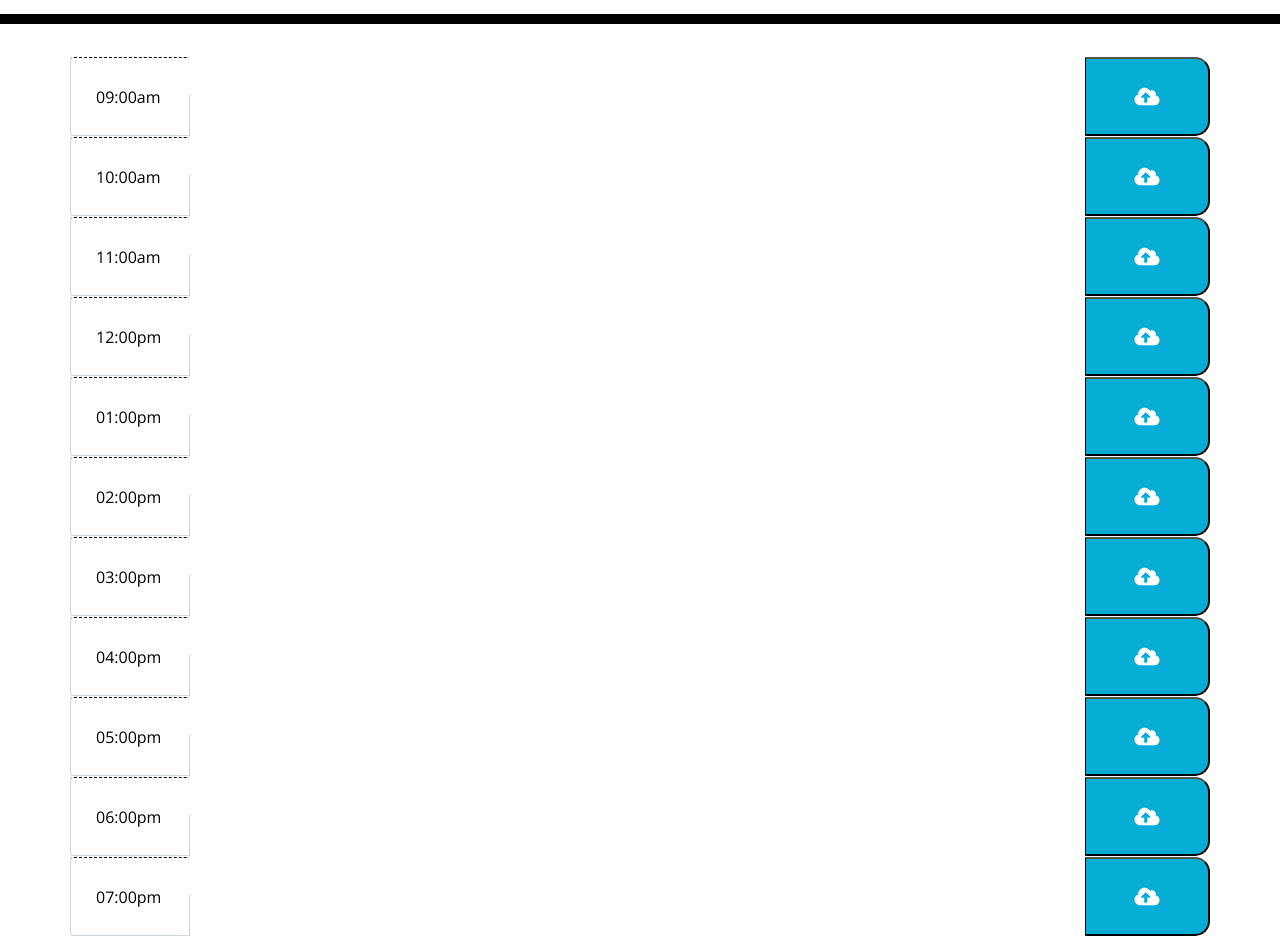
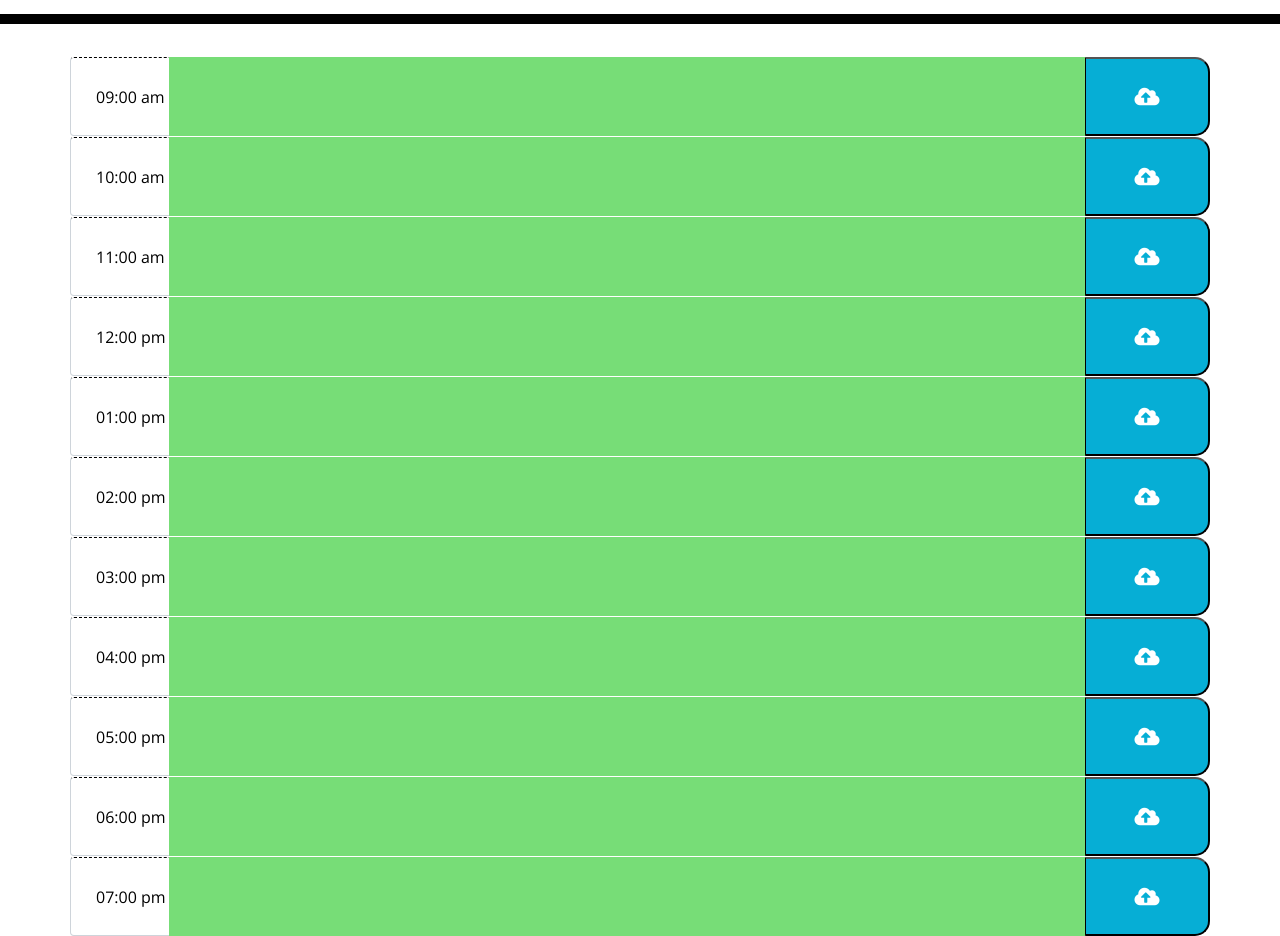
Before and after one commit to luccara123/Work-Day-Scheduler, a plain HTML site: page index.html in a window 1280 px wide. Shown: the part 280-1216 px from the top of the page. Drawn offline with nearby package versions, Linux system fonts and the light colour scheme.

Commit message:
Add functions to change the background and save to local storage

```diff
--- a/Develop/script.js
+++ b/Develop/script.js
@@ -1,16 +1,29 @@
+// Steps:
+// Set the variables for hour IDs
+// initical variable for the hour, user's input and the span
+//Get the time with moment.js and display on the screen.
+//Create a function to change the background color depending on the current time
+// Function to save the input in the local storage
+// Function to replace the hour variables and transform into strings
+
+
 // Main Variables with Jquery
 
 var nineAm = $("#9am");
 var tenAm = $("#10am");
 var elevenAm = $("#11am");
 var twelvePm = $("#12pm");
-var onePm = $("#01pm");
-var twoPm = $("#02pm");
-var threePm = $("#03pm");
-var fourPm = $("04pm");
-var fivePm = $("#05pm");
-var sixPm = $("#06pm");
-var sevenPm = $("#07pm");
+var onePm = $("#13pm");
+var twoPm = $("#14pm");
+var threePm = $("#15pm");
+var fourPm = $("16pm");
+var fivePm = $("#17pm");
+var sixPm = $("#18pm");
+var sevenPm = $("#19pm");
+
+var hour = moment().hours();
+var userInput;
+var hourSpan;
 
 //Adding time with moment.js
 
@@ -18,8 +31,7 @@ var currentDate = moment().format('dddd') + " " + moment().format("YYYY MMMM Do"
 var currentHour = moment().format('h:mmm:ss a');
 
 
-// Time: date and hour with setinterval
-
+// Time: date and hour with setInterval
 var time = setInterval(() => {
     var currentTime = moment();
     $('#currentDay').html(currentTime.format('YYYY MMMM Do') + ' ' +
@@ -27,3 +39,74 @@ var time = setInterval(() => {
 
    $('#currentDay').html(currentDate + " " + currentTime.format('hh:mm:ss a'));
 }, 100);
+
+
+var InitialPage = function(){
+    var init9 = JSON.parse(localStorage.getItem("09:00 am"));
+    nineAm.val(init9);
+
+    var init10 = JSON.parse(localStorage.getItem("10:00 am"))
+    tenAm.val(init10);
+
+    var init11 = JSON.parse(localStorage.getItem("11:00 am"))
+    elevenAm.val(init11);
+
+    var init12 = JSON.parse(localStorage.getItem("12:00 pm"))
+    twelvePm.val(init12);
+
+    var init1 = JSON.parse(localStorage.getItem("01:00 pm"))
+    onePm.val(init1);
+
+    var init2 = JSON.parse(localStorage.getItem("02:00 pm"))
+    twoPm.val(init2);
+
+    var init3 = JSON.parse(localStorage.getItem("03:00 pm"))
+    threePm.val(init3);
+
+    var init4 = JSON.parse(localStorage.getItem("04:00 pm"))
+    fourPm.val(init4);
+
+    var init5 = JSON.parse(localStorage.getItem("05:00 pm"))
+    fivePm.val(init5);
+
+    var init6 = JSON.parse(localStorage.getItem("06:00 pm"))
+    sixPm.val(init6);
+
+    var init7 = JSON.parse(localStorage.getItem("07:00 pm"))
+    sevenPm.val(init7);
+
+}
+
+
+//Change the background color
+var backgroundColor = function(){
+    $(".form-control").each(function (){
+        var timeTest = parseInt($(this).attr("id"));
+        hour = parseInt(hour);
+
+        if (hour > timeTest) {
+            $(this).addClass("past");  //silver
+        } else if(hour < timeTest) {
+            $(this).addClass("future");   //green
+        } else{
+            $(this).addClass("present");  //red
+        }
+
+    });
+}
+
+
+//Saving to local storage
+$(document).ready(function(){
+    InitialPage()
+    backgroundColor()
+    //Button save to local storage
+    var saveLocalStorage = function(){
+        userInput = $(this).siblings(".form-control").val().trim();
+        hourSpan = $(this).siblings(".input-group-prepend").text().trim();
+        localStorage.setItem(hourSpan, JSON.stringify(userInput));
+    };
+
+    $(".saveBtn").on("click", saveLocalStorage);
+
+});
--- a/Develop/style.css
+++ b/Develop/style.css
@@ -11,7 +11,7 @@ textarea{
   color: #000000;
   border-left: 1px solid black;
   padding: 10px;
-  width: 900px;
+  width: 920px;
 }
 
 .jumbotron {
@@ -41,9 +41,9 @@ textarea{
   background-color: #ffffff;
   color: #000000;
   border-top: 1px dashed #000000;
-  width: 120px;/*b*/
-  text-align: center;/*b*/
-  padding: 25px; /*b*/
+  width: 100px;
+  text-align: center;
+  padding: 25px;
 }
 
 .past {
@@ -66,9 +66,9 @@ textarea{
   border-top-right-radius: 15px;
   border-bottom-right-radius: 15px;
   background-color: #06AED5;
-  color: #fff;/*b*/
-  width: 125px;/*b*/
-  font-size: 20px;/*b*/
+  color: #fff;
+  width: 125px;
+  font-size: 20px;
   padding: 20px;
 }
 
@@ -82,5 +82,5 @@ textarea{
 }
 
 .form-control{
-  border: none; /*b*/
+  border: none;
 }
--- a/index.html
+++ b/index.html
@@ -35,33 +35,28 @@
       <div class="row">
         <div class="input-group">
 
-          <div class="input-group-prepend"> <!--Hour -->
-            <span class="input-group-text hour">
-              09:00am
-            </span>
+          <div class="input-group-prepend">
+            <span class="input-group-text hour">09:00 am </span>
           </div>
 
-          <text-area class="form-control" aria-label="With textarea" id="9am"></text-area>
-          <!--Save button with favicon-->
+          <textarea class="form-control" aria-label="With textarea" id="9am"></textarea>
+
           <button type="button" class="saveBtn"><i class="fas fa-cloud-upload-alt"></i></button>
 
         </div>
       </div>
 
        <!--10am -->
-       <div class="row">
+      <div class="row">
         <div class="input-group">
 
-          <div class="input-group-prepend"> <!--Hour -->
-            <span class="input-group-text hour">
-              10:00am
-            </span>
+          <div class="input-group-prepend">
+            <span class="input-group-text hour">10:00 am </span>
           </div>
 
-          <text-area class="form-control" aria-label="With textarea" id="10am"></text-area>
-          <!--Save button with favicon-->
+          <textarea class="form-control" aria-label="With textarea" id="10am"></textarea>
+
           <button type="button" class="saveBtn"><i class="fas fa-cloud-upload-alt"></i></button>
-
         </div>
       </div>
 
@@ -69,16 +64,13 @@
       <div class="row">
         <div class="input-group">
 
-          <div class="input-group-prepend"> <!--Hour -->
-            <span class="input-group-text hour">
-              11:00am
-            </span>
+          <div class="input-group-prepend">
+            <span class="input-group-text hour">11:00 am </span>
           </div>
 
-          <text-area class="form-control" aria-label="With textarea" id="11am"></text-area>
-          <!--Save button with favicon-->
+          <textarea class="form-control" aria-label="With textarea" id="11am"></textarea>
+
           <button type="button" class="saveBtn"><i class="fas fa-cloud-upload-alt"></i></button>
-
         </div>
       </div>
 
@@ -86,16 +78,13 @@
       <div class="row">
         <div class="input-group">
 
-          <div class="input-group-prepend"> <!--Hour -->
-            <span class="input-group-text hour">
-              12:00pm
-            </span>
+          <div class="input-group-prepend">
+            <span class="input-group-text hour">12:00 pm </span>
           </div>
 
-          <text-area class="form-control" aria-label="With textarea" id="12pm"></text-area>
-          <!--Save button with favicon-->
+          <textarea class="form-control" aria-label="With textarea" id="12pm"></textarea>
+
           <button type="button" class="saveBtn"><i class="fas fa-cloud-upload-alt"></i></button>
-
         </div>
       </div>
 
@@ -105,11 +94,11 @@
 
           <div class="input-group-prepend"> <!--Hour -->
             <span class="input-group-text hour">
-              01:00pm
+              01:00 pm
             </span>
           </div>
 
-          <text-area class="form-control" aria-label="With textarea" id="01pm"></text-area>
+          <textarea class="form-control" aria-label="With textarea" id="13pm"></textarea>
           <!--Save button with favicon-->
           <button type="button" class="saveBtn"><i class="fas fa-cloud-upload-alt"></i></button>
 
@@ -122,11 +111,11 @@
 
           <div class="input-group-prepend"> <!--Hour -->
             <span class="input-group-text hour">
-              02:00pm
+              02:00 pm
             </span>
           </div>
 
-          <text-area class="form-control" aria-label="With textarea" id="02pm"></text-area>
+          <textarea class="form-control" aria-label="With textarea" id="14pm"></textarea>
           <!--Save button with favicon-->
           <button type="button" class="saveBtn"><i class="fas fa-cloud-upload-alt"></i></button>
 
@@ -139,11 +128,11 @@
 
           <div class="input-group-prepend"> <!--Hour -->
             <span class="input-group-text hour">
-              03:00pm
+              03:00 pm
             </span>
           </div>
 
-          <text-area class="form-control" aria-label="With textarea" id="03pm"></text-area>
+          <textarea class="form-control" aria-label="With textarea" id="15pm"></textarea>
           <!--Save button with favicon-->
           <button type="button" class="saveBtn"><i class="fas fa-cloud-upload-alt"></i></button>
 
@@ -156,11 +145,11 @@
 
           <div class="input-group-prepend"> <!--Hour -->
             <span class="input-group-text hour">
-              04:00pm
+              04:00 pm
             </span>
           </div>
 
-          <text-area class="form-control" aria-label="With textarea" id="04pm"></text-area>
+          <textarea class="form-control" aria-label="With textarea" id="16pm"></textarea>
           <!--Save button with favicon-->
           <button type="button" class="saveBtn"><i class="fas fa-cloud-upload-alt"></i></button>
 
@@ -173,11 +162,11 @@
 
           <div class="input-group-prepend"> <!--Hour -->
             <span class="input-group-text hour">
-              05:00pm
+              05:00 pm
             </span>
           </div>
 
-          <text-area class="form-control" aria-label="With textarea" id="05pm"></text-area>
+          <textarea class="form-control" aria-label="With textarea" id="17pm"></textarea>
           <!--Save button with favicon-->
           <button type="button" class="saveBtn"><i class="fas fa-cloud-upload-alt"></i></button>
 
@@ -190,11 +179,11 @@
 
           <div class="input-group-prepend"> <!--Hour -->
             <span class="input-group-text hour">
-              06:00pm
+              06:00 pm
             </span>
           </div>
 
-          <text-area class="form-control" aria-label="With textarea" id="06pm"></text-area>
+          <textarea class="form-control" aria-label="With textarea" id="18pm"></textarea>
           <!--Save button with favicon-->
           <button type="button" class="saveBtn "><i class="fas fa-cloud-upload-alt"></i></button>
 
@@ -205,19 +194,15 @@
       <div class="row">
         <div class="input-group">
 
-          <div class="input-group-prepend"> <!--Hour -->
-            <span class="input-group-text hour">
-              07:00pm
-            </span>
+          <div class="input-group-prepend">
+            <span class="input-group-text hour">07:00 pm </span>
           </div>
 
-          <text-area class="form-control" aria-label="With textarea" id="07pm"></text-area>
-          <!--Save button with favicon-->
+          <textarea class="form-control" aria-label="With textarea" id="19pm"></textarea>
+
           <button type="button" class="saveBtn"><i class="fas fa-cloud-upload-alt"></i></button>
-
         </div>
       </div>
-
     </div>
 
     <script src="https://code.jquery.com/jquery-3.4.1.min.js"></script>
```
